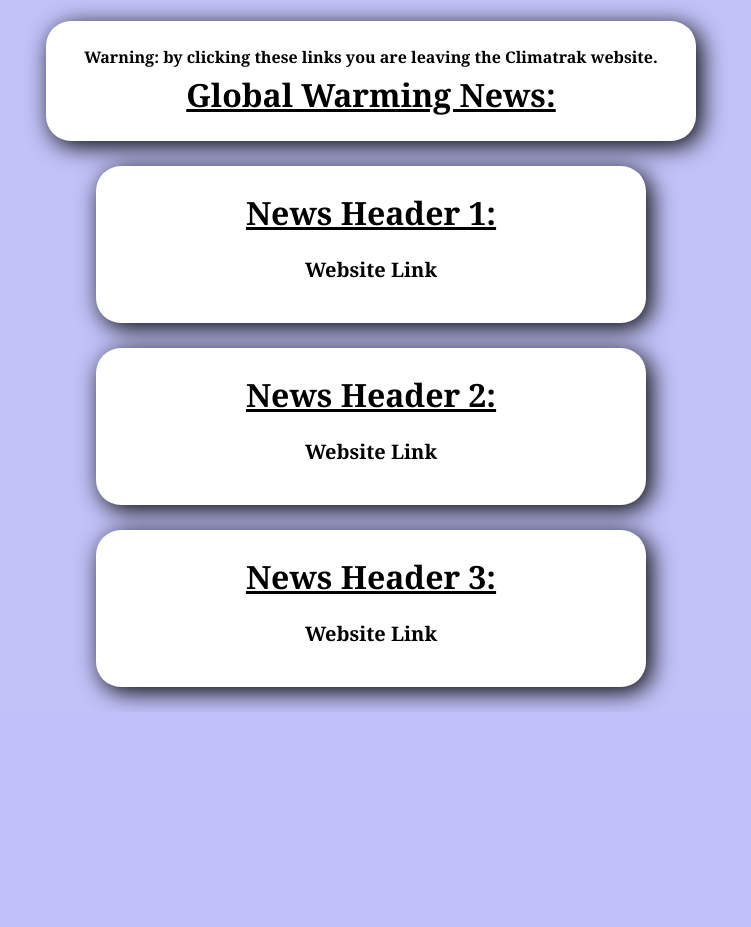
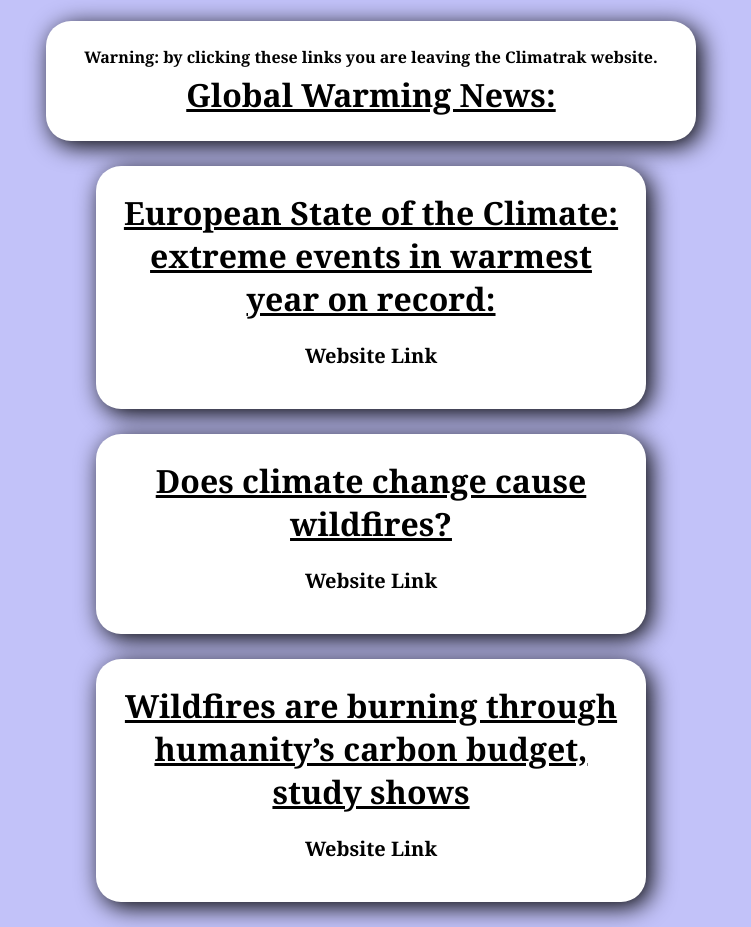
Before and after one commit to PhilS453/Climatrax, a Flask app: template templates/news.html in a window 1280 px wide. Shown: the part 256-1183 px from the top of the page, without its empty margins (269-1020 px from the left). Before the commit the page ends 967 px from the top, so only its background shows below. Run offline with Flask 3, Linux system fonts and the light colour scheme; the template is opened without the code that fills it, so the values that code supplies are empty.

Commit message:
added news and resource links

```diff
--- a/templates/news.html
+++ b/templates/news.html
@@ -25,16 +25,16 @@
     </div>
 
     <div class="newsContainer">
-        <div class="newsHeader">News Header 1:</div><br>
-        <a class="newsLink" href="" target="_blank">Website Link</a>
+        <div class="newsHeader">European State of the Climate: extreme events in warmest year on record:</div><br>
+        <a class="newsLink" href="https://wmo.int/news/media-centre/european-state-of-climate-extreme-events-warmest-year-record" target="_blank">Website Link</a>
     </div>
     <div class="newsContainer">
-        <div class="newsHeader">News Header 2:</div><br>
-        <a class="newsLink" href="" target="_blank">Website Link</a>
+        <div class="newsHeader">Does climate change cause wildfires?</div><br>
+        <a class="newsLink" href="https://www.ifaw.org/journal/climate-change-wildfires" target="_blank">Website Link</a>
     </div>
     <div class="newsContainer">
-        <div class="newsHeader">News Header 3:</div><br>
-        <a class="newsLink" href="" target="_blank">Website Link</a>
+        <div class="newsHeader">Wildfires are burning through humanity’s carbon budget, study shows</div><br>
+        <a class="newsLink" href="https://www.theguardian.com/world/2024/oct/03/wildfires-are-burning-through-humanitys-carbon-budget-study-shows" target="_blank">Website Link</a>
     </div>
 
 </body>
--- a/templates/resources.html
+++ b/templates/resources.html
@@ -36,9 +36,8 @@
     <div id="apiContainer">
         <div id="apiTitle">API Documentation:</div><br>
         <ul>
-            <li><a class="apiLink" href="" target="_blank">Weather</a></li>
-            <li><a class="apiLink" href="" target="_blank">Wildfire</a></li>
-            <li><a class="apiLink" href="" target="_blank">Flood</a></li>
+            <li><a class="apiLink" href="https://openweathermap.org/api/fire-index-api" target="_blank">Weather</a></li>
+            <li><a class="apiLink" href="https://firms.modaps.eosdis.nasa.gov/api/" target="_blank">Wildfire</a></li>
         </ul>
     </div>
 
```
